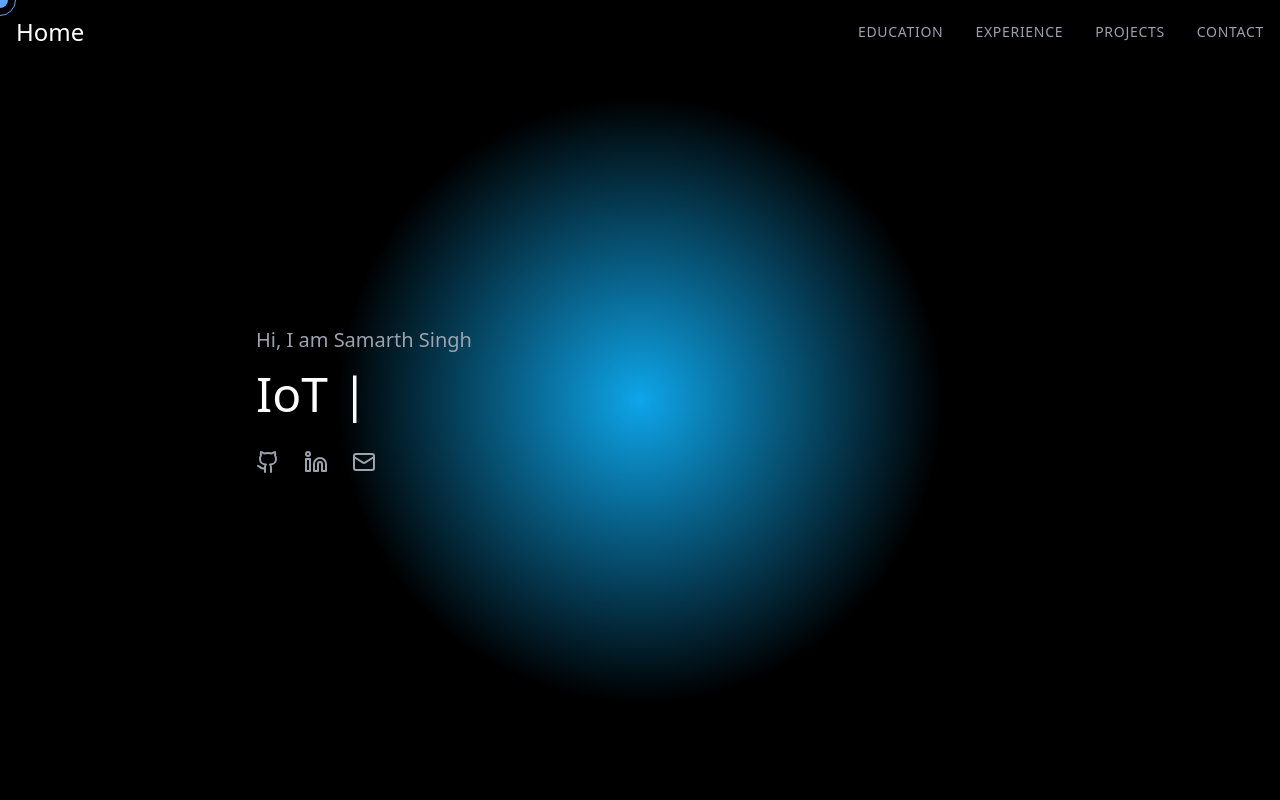
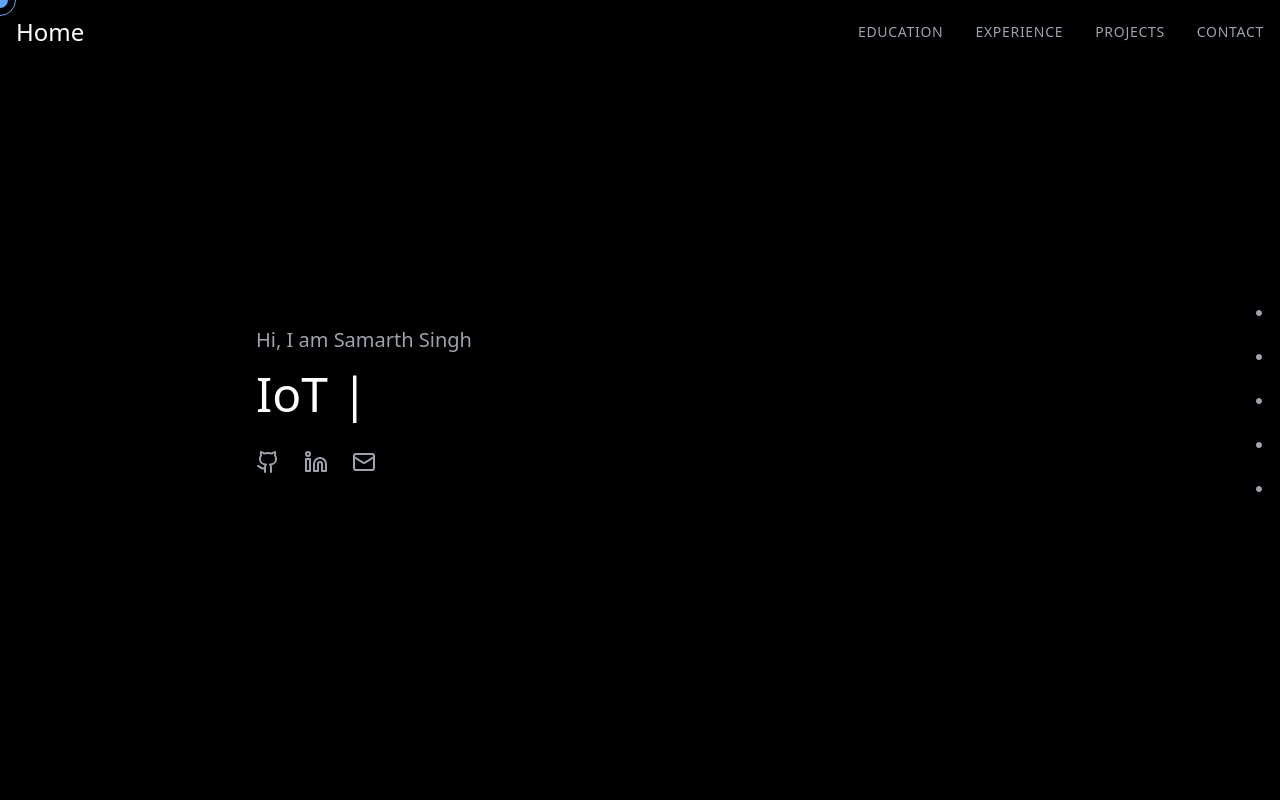
Before and after one commit to samarth-sudo/portfolio-main, a React (Vite) app: page / in a window 1280 px wide. Shown: the top 800 px of the page. Built offline with nearby package versions, Linux system fonts and the light colour scheme.

Commit message:
Updated the app for the nav bar

```diff
--- a/src/App.tsx
+++ b/src/App.tsx
@@ -4,6 +4,7 @@ import { motion, AnimatePresence } from 'framer-motion';
 import { Cursor } from './components/Cursor';
 import { Section } from './components/Section';
 import TypewriterComponent from 'typewriter-effect';
+import Tilt from 'react-parallax-tilt';
 import { CertificationCards } from './components/CertificationSwiper';
 
 function App() {
@@ -17,23 +18,42 @@ function App() {
         y: (e.clientY / window.innerHeight) * 100,
       });
     };
-
     window.addEventListener('mousemove', handleMouseMove);
     return () => window.removeEventListener('mousemove', handleMouseMove);
   }, []);
 
   return (
-    <div className="min-h-screen bg-transparent text-white cursor-none">
+    <div className="min-h-screen bg-black text-white cursor-none">
       {/* Gradient Mouse Background */}
       <motion.div
-  className="fixed inset-0 -z-10 pointer-events-none transition-all duration-200"
-  style={{
-    background: `radial-gradient(circle at ${mousePos.x}% ${mousePos.y}%, #0ea5e9 0%, #000000 40%)`
-  }}
-/>
-
+        className="fixed inset-0 -z-10 pointer-events-none"
+        animate={{
+          background: `radial-gradient(circle at ${mousePos.x}% ${mousePos.y}%, #0ea5e9 0%, #000 40%)`
+        }}
+        transition={{ duration: 0.2, ease: 'easeOut' }}
+      />
 
       <Cursor />
+
+      {/* Right Sidebar Navigation */}
+      <aside className="fixed right-0 top-1/2 transform -translate-y-1/2 z-40 flex flex-col gap-6 pr-4">
+        {['education', 'experience', 'projects', 'certifications', 'contact'].map((item, i) => (
+          <motion.a
+            key={item}
+            href={`#${item}`}
+            initial={{ opacity: 0, x: 20 }}
+            animate={{ opacity: 1, x: 0 }}
+            transition={{ delay: i * 0.1 }}
+            className="group relative text-gray-400 hover:text-white transition-colors text-sm tracking-wider"
+          >
+            <div className="group-hover:opacity-100 opacity-0 absolute right-full pr-2 text-xs bg-white text-black px-2 py-1 rounded-md transition-opacity">
+              {item.charAt(0).toUpperCase() + item.slice(1)}
+            </div>
+            ●
+          </motion.a>
+        ))}
+      </aside>
+
 
       {/* Header */}
       <header className="fixed top-0 w-full bg-black/50 backdrop-blur-sm z-40">
```
